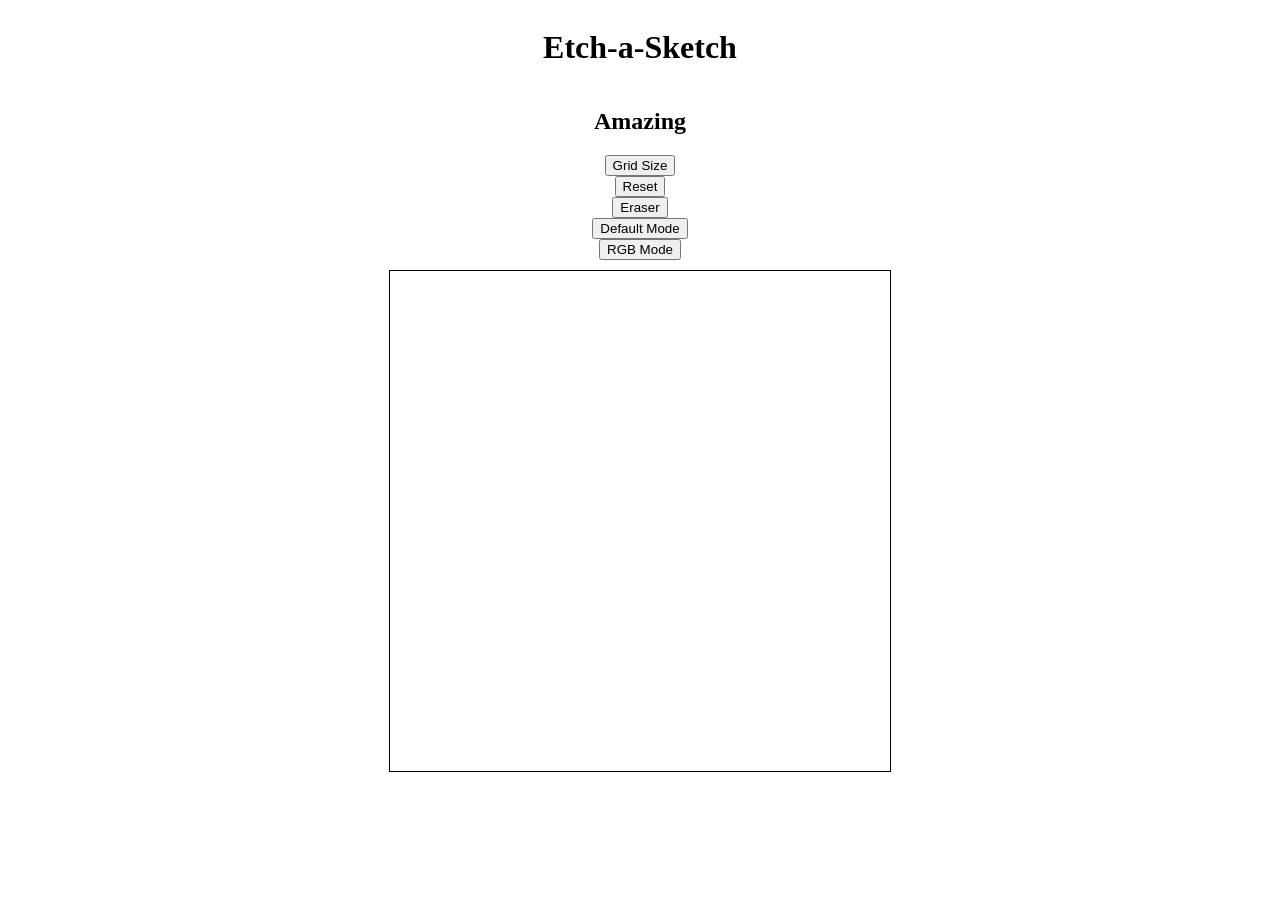
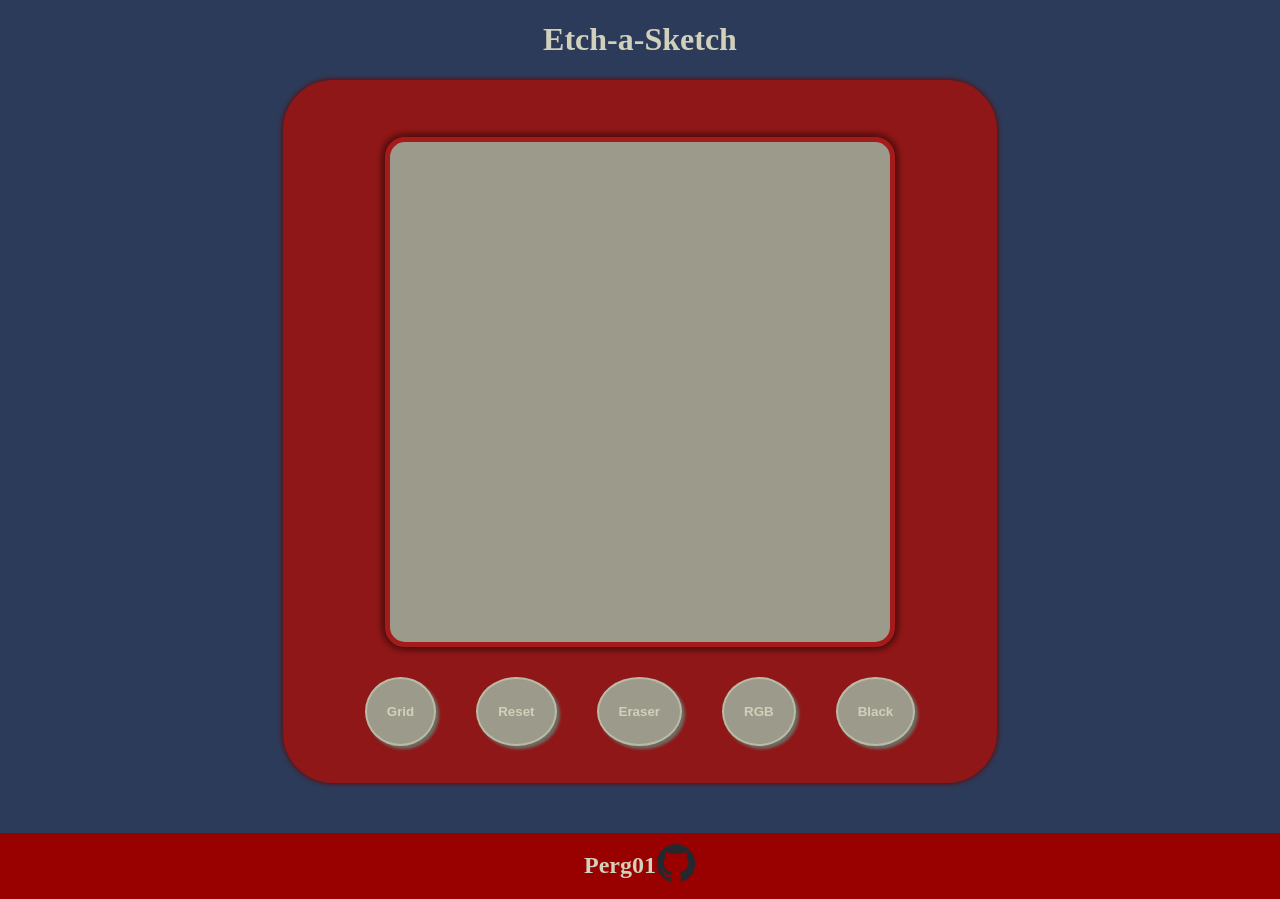
Before and after one commit to Perg01/Etch-a-Sketch, a plain HTML site: page index.html in a window 1280 px wide. Before the commit the page ends 800 px from the top, so only its background shows below. Drawn offline with Linux system fonts and the light colour scheme.

Commit message:
Implemented decoration and added functionalities to the buttons

```diff
--- a/index.html
+++ b/index.html
@@ -12,15 +12,20 @@
 
 <body>
     <h1>Etch-a-Sketch</h1>
-    <h2>Amazing</h2>
-    <button class="grid-btn">Grid Size</button>
-    <button class="resetcolorbtn">Reset</button>
-    <button class="eraser">Eraser</button>
-    <button class="black-color">Default Mode</button>
-    <button class="rainbow-color">RGB Mode</button>
-    <div class="container">
-        <!-- .boxes div in here -->
+    <div class="frame">
+        <div class="container"></div>
+        <div class="btn-container">
+            <button class="grid-btn">Grid</button>
+            <button class="resetcolorbtn">Reset</button>
+            <button class="eraser">Eraser</button>
+            <button class="rainbow-color">RGB</button>
+            <button class="black-color">Black</button>
+        </div>
     </div>
+    <footer><a href="https://github.com/Perg01/Etch-a-Sketch">Perg01
+        </a> <a href="https://github.com/Perg01/Etch-a-Sketch"> <img class="github-img" src="github-mark.png"
+                alt="image"></a>
+    </footer>
 </body>
 
 </html>
--- a/script.js
+++ b/script.js
@@ -1,10 +1,15 @@
 let dimensions = 16;
 let isMouseDown = false;
 let eraserON = false;
+let rgbON = false;
+
 let grid = document.querySelector('.container');
 const sizeBtn = document.querySelector('.grid-btn');
 const resetColorBtn = document.querySelector('.resetcolorbtn');
 let eraserBtn = document.querySelector('.eraser');
+let rgbBtn = document.querySelector('.rainbow-color');
+let blackBtn = document.querySelector('.black-color');
+const buttons = document.querySelectorAll('.btn-container button');
 
 function appendBoxes(dimensions) {
     const divsDimensions = 500 / dimensions;
@@ -23,9 +28,13 @@ function appendBoxes(dimensions) {
 function color(e) {
     if (isMouseDown || e.type === 'mousedown') {
         if (eraserON) {
-            e.target.style.backgroundColor = 'white';
-            // e.target.style.borderColor = 'transparent';
-        } else {
+            e.target.style.backgroundColor = `#9C9B8B`;
+        }
+        else if (rgbON && !e.target.classList.contains('container')) {
+            rgbColors = generateRGBValues();
+            e.target.style.backgroundColor = rgbColors;
+        }
+        else if (!e.target.classList.contains('container')) {
             const borderWidth = window.getComputedStyle(e.target).borderWidth;
             e.target.style.backgroundColor = 'black';
             e.target.style.borderColor = 'black';
@@ -34,14 +43,32 @@ function color(e) {
     }
 }
 
+function rng() {
+    return Math.floor(Math.random() * 256);
+}
+
+function generateRGBValues() {
+    return `rgb(${rng()},${rng()},${rng()})`;
+}
+
+function toggleBlack() {
+    eraserON = false;
+    rgbON = false;
+}
+
 function toggleEraser() {
-    eraserON = !eraserON;
+    eraserON = true;
+    rgbON = false;
+}
+function toggleRGB() {
+    rgbON = true;
+    eraserON = false;
 }
 
 function resetColor() {
     let selectSmallDivs = document.querySelectorAll('.smallBoxes');
     selectSmallDivs.forEach(div => {
-        div.style.backgroundColor = 'white';
+        div.style.backgroundColor = `#9C9B8B`;
     });
 }
 
@@ -71,6 +98,17 @@ grid.addEventListener('mouseup', function () {
     isMouseDown = false;
 });
 
+buttons.forEach(button => {
+    button.addEventListener('click', function () {
+        buttons.forEach(btn => {
+            btn.classList.remove('active');
+        });
+        button.classList.add('active');
+    });
+});
+
+blackBtn.addEventListener('click', toggleBlack);
+rgbBtn.addEventListener('click', toggleRGB);
 eraserBtn.addEventListener('click', toggleEraser);
 grid.addEventListener('mouseover', color);
 resetColorBtn.addEventListener('click', resetColor);
--- a/style.css
+++ b/style.css
@@ -3,6 +3,25 @@ body {
     flex-direction: column;
     justify-content: center;
     align-items: center;
+    margin: 0;
+    padding: 0;
+    background-color: #2d3b5a;
+}
+
+.frame {
+    display: flex;
+    flex-direction: column;
+    justify-content: center;
+    align-items: center;
+
+    width: 700px;
+    width: 700px;
+    background-color: rgb(143, 23, 23);
+    border-radius: 50px;
+    border: solid rgb(143, 23, 23) 7px;
+    box-shadow: 0px 0px 5px 1px rgb(88, 14, 14);
+    margin-bottom: 50px;
+
 }
 
 .container {
@@ -12,9 +31,14 @@ body {
     justify-content: center;
     align-items: center;
     margin: 10px;
+    flex-wrap: wrap;
+    border: solid rgb(165, 27, 27) 5px;
 
-    flex-wrap: wrap;
-    border: solid black 1px;
+    border-radius: 20px;
+    background-color: #9C9B8B;
+    margin: 50px;
+    margin-bottom: 0px;
+    box-shadow: 0px 0px 5px 4px rgb(88, 14, 14);
 }
 
 .smallBoxes {
@@ -25,10 +49,52 @@ body {
     outline: none;
 }
 
+.btn-container {
+    display: flex;
+    gap: 40px;
+    padding: 30px;
+}
 
+.btn-container>button {
+    text-align: center;
+    font-family: Arial, Helvetica, sans-serif;
+    font-weight: 700;
+    color: #d1d0bb;
 
+    display: block;
+    padding: 25px 20px;
+    border-radius: 50%;
+    border: 2px solid #bbbaa7;
+    box-shadow: 3px 3px 3px #6d6c62;
+    background: #9C9B8B;
+}
 
-.smallBoxes:hover {
-    background-color: rgb(248, 214, 101);
-    transition: background-color 0.3s ease;
+.btn-container button.active {
+    box-shadow: 0 1px 10px 0 rgb(255, 255, 255);
 }
+
+footer {
+    width: 100%;
+    display: flex;
+    align-items: center;
+    justify-content: center;
+    background-color: rgb(153, 0, 0);
+    font-weight: 700;
+    color: #d1d0bb;
+    font-size: x-large;
+    padding: 10px;
+}
+
+footer>a {
+    text-decoration: none;
+    color: inherit;
+}
+
+h1 {
+    color: #d1d0bb;
+}
+
+.github-img {
+    width: 40px;
+    height: 40px;
+}
```
Also changed, not shown: github-mark.png (added).
